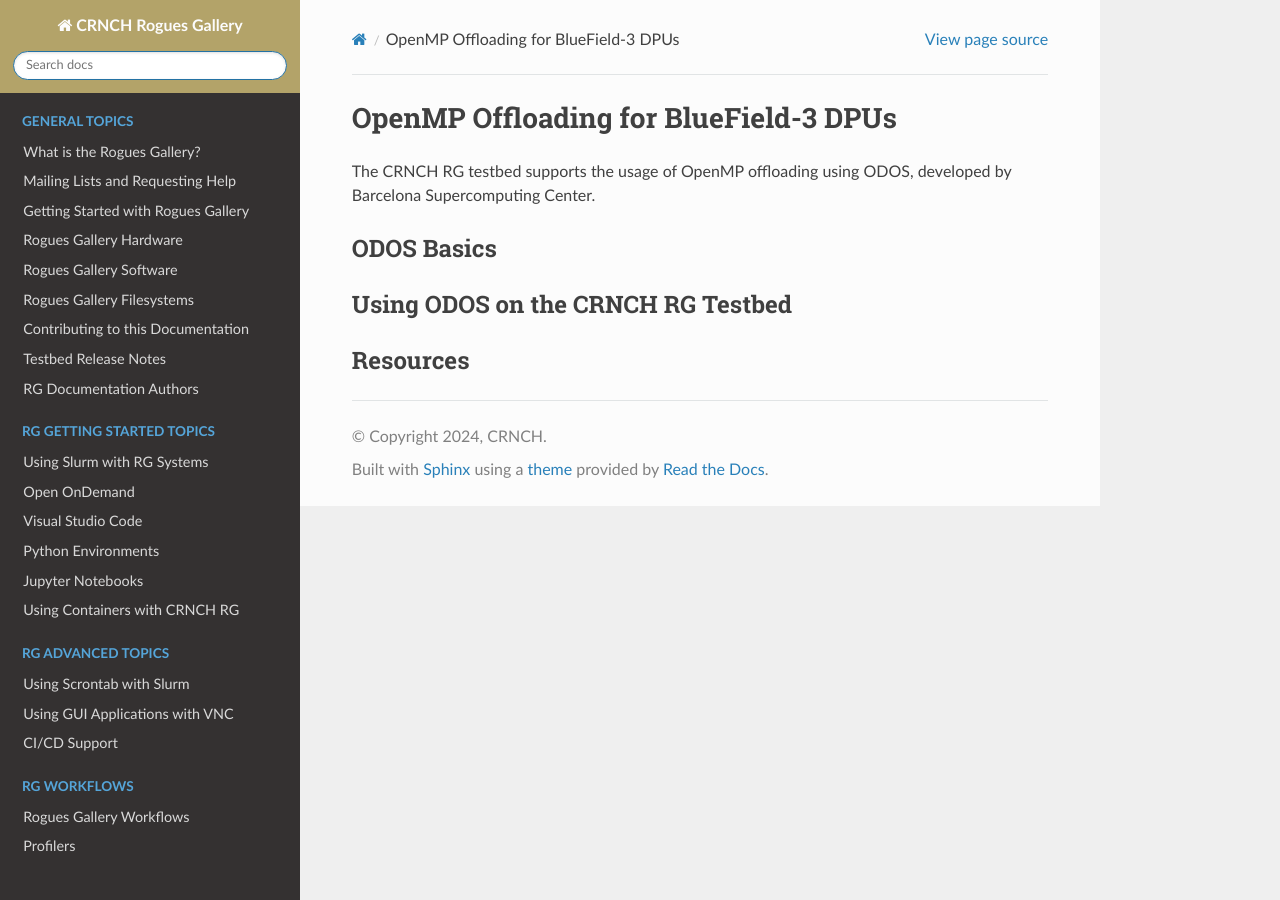
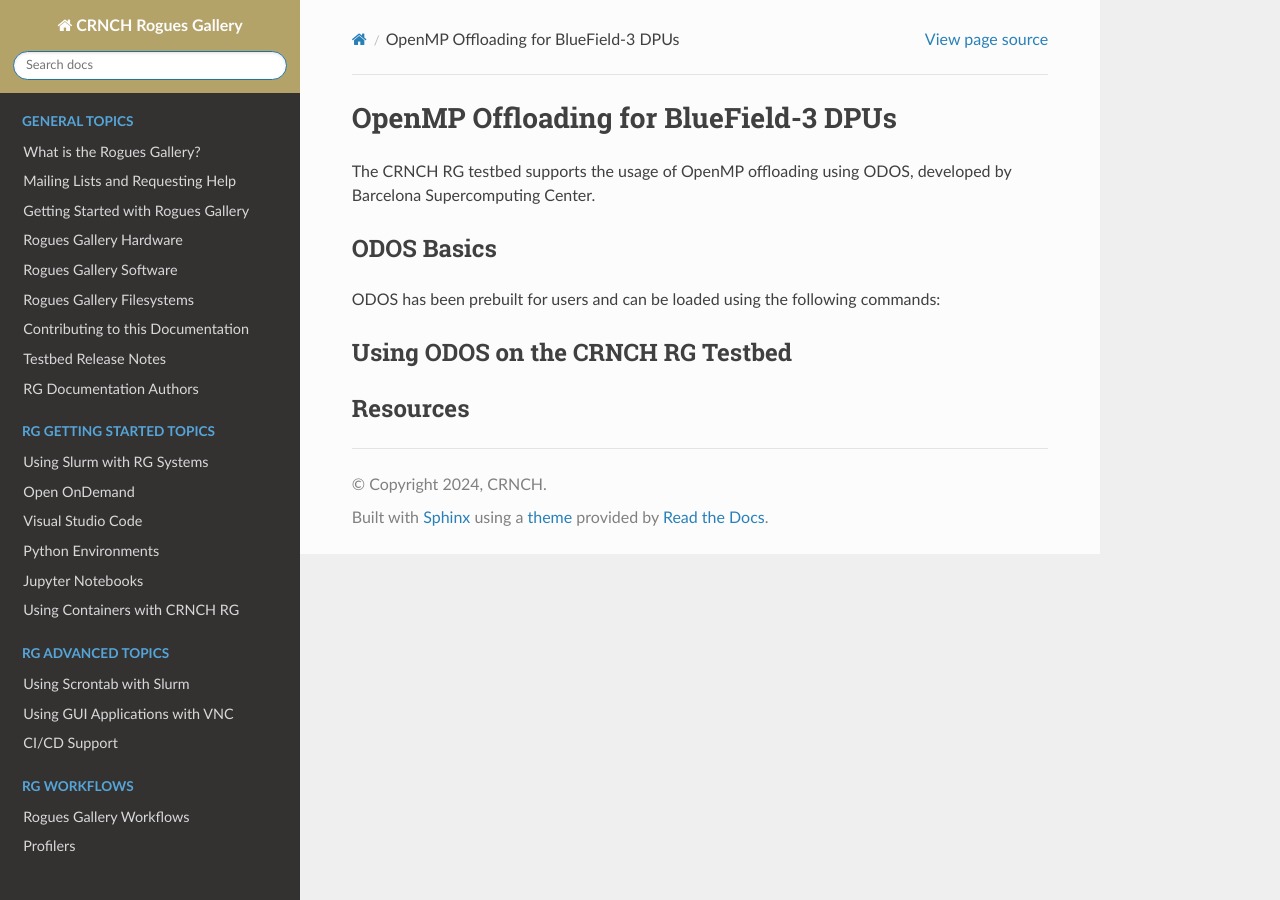
Before and after one commit to gt-crnch-rg/read-the-docs, a Sphinx documentation site: the page built from docs/networking/dpu-openmp-offload.rst, in a window 1280 px wide. Built offline with Sphinx 7.4.7 and the Read the Docs theme 3.1.0, drawn with Linux system fonts in a browser that asks for light colours; pages that are not in the unit, such as notebooks, are missing from menus.

Commit message:
Update dpu-openmp-offload.rst

```diff
--- a/docs/networking/dpu-openmp-offload.rst
+++ b/docs/networking/dpu-openmp-offload.rst
@@ -7,6 +7,8 @@ The CRNCH RG testbed supports the usage of OpenMP offloading using ODOS, develop
 ODOS Basics
 -----------
 
+ODOS has been prebuilt for users and can be loaded using the following commands:
+
 
 Using ODOS on the CRNCH RG Testbed
 ----------------------------------
```
